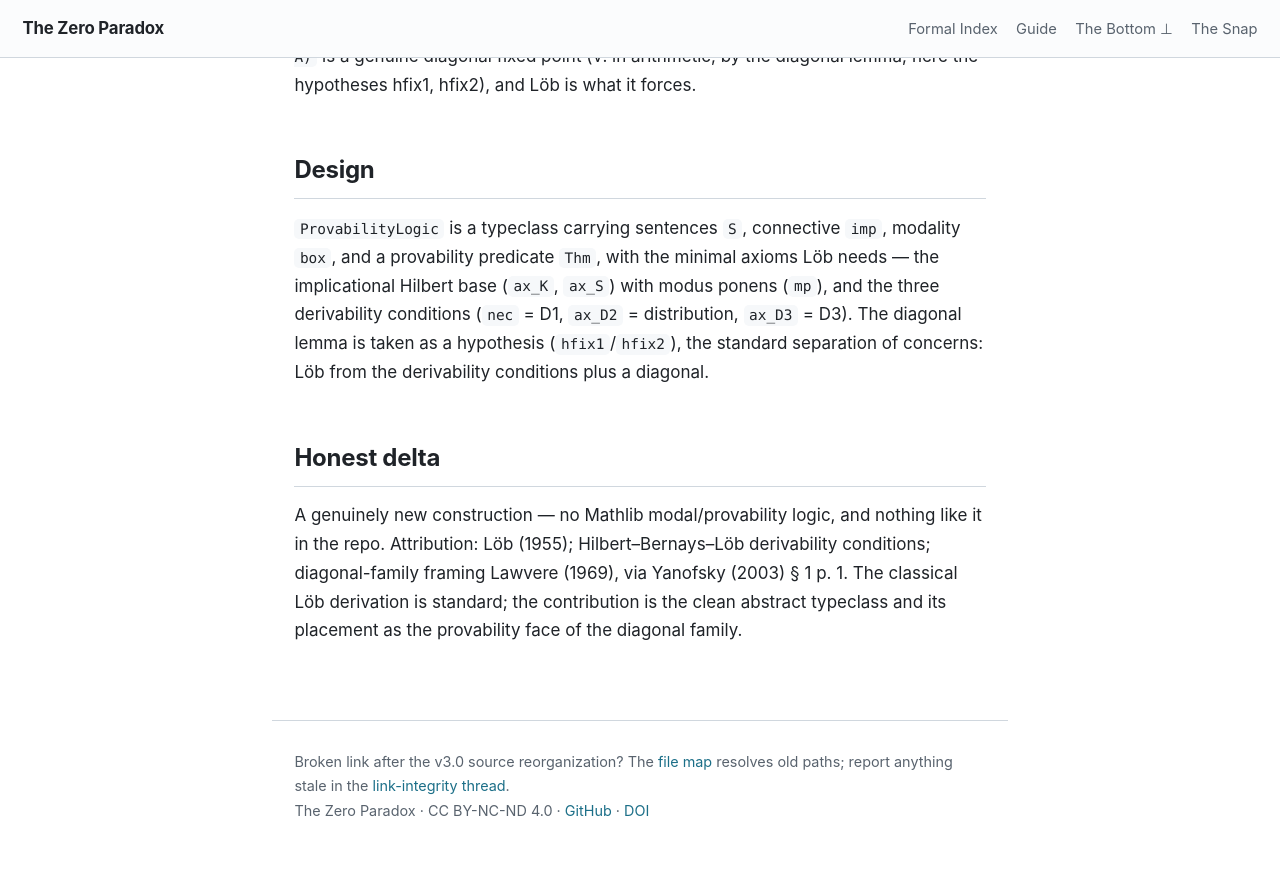
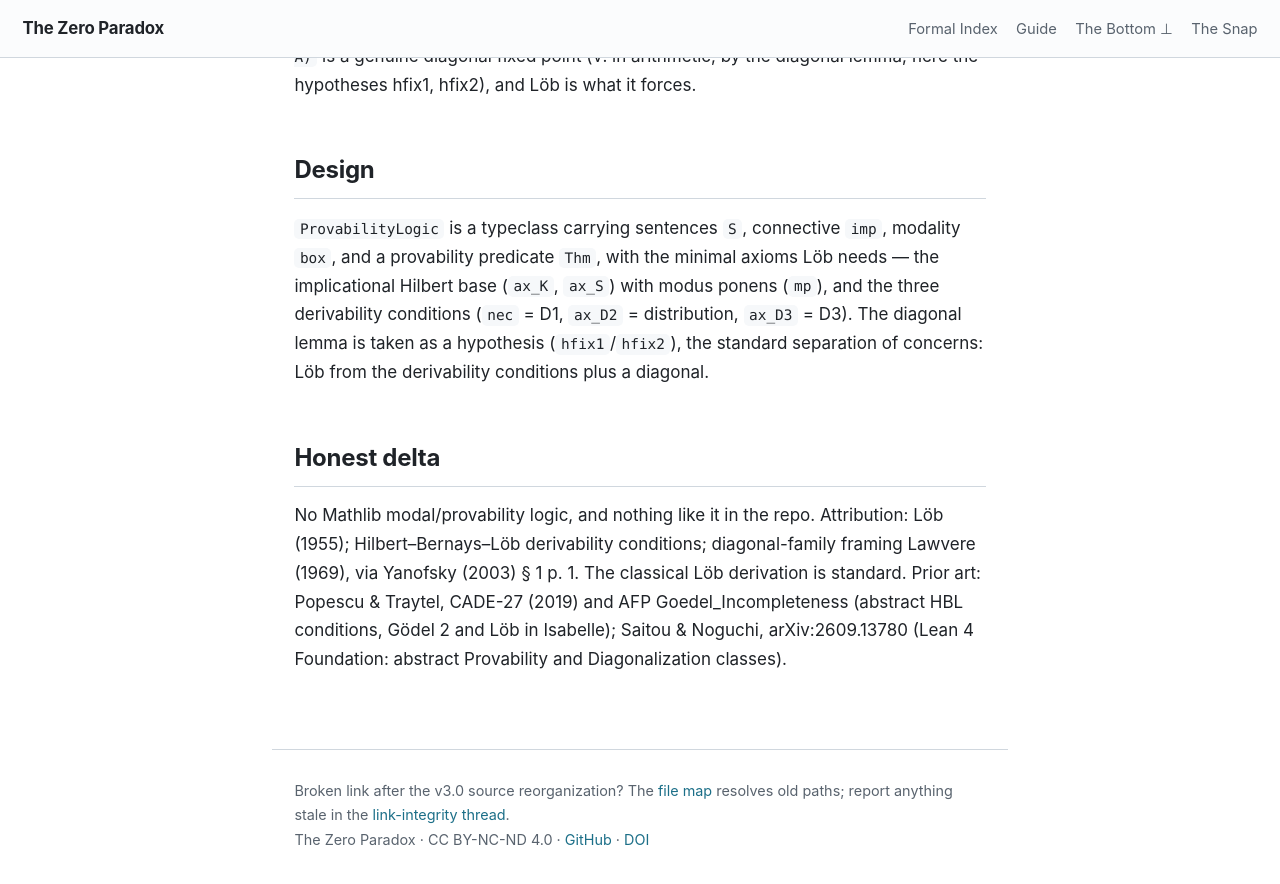
Before and after one commit to timbrigham/ZeroParadox, a Jekyll site: the page built from ZeroParadox/Settheory/Loeb.md, in a window 1280 px wide and 900 px high, scrolled down 786 px. Shown: the top 884 px of the window. Built offline with Jekyll 4.4.1, drawn with Linux system fonts in a browser that asks for light colours; our own code applies the rules of GitHub Pages for plain Markdown files.

Commit message:
Loeb.md: drop the novelty claim, cite prior art per W4-R15
Co-Authored-By: Claude Opus 5.5 (1M context) <noreply@anthropic.com>
Claude-Session: https://claude.ai/code/session_01DYrKY8CR8AeESMvjGVQtzA

```diff
--- a/ZeroParadox/Settheory/Loeb.md
+++ b/ZeroParadox/Settheory/Loeb.md
@@ -30,7 +30,9 @@ separation of concerns: Löb from the derivability conditions plus a diagonal.
 
 ## Honest delta
 
-A genuinely new construction — no Mathlib modal/provability logic, and nothing like it in the repo.
+No Mathlib modal/provability logic, and nothing like it in the repo.
 Attribution: Löb (1955); Hilbert–Bernays–Löb derivability conditions; diagonal-family framing Lawvere
-(1969), via Yanofsky (2003) § 1 p. 1. The classical Löb derivation is standard; the contribution is
-the clean abstract typeclass and its placement as the provability face of the diagonal family.
+(1969), via Yanofsky (2003) § 1 p. 1. The classical Löb derivation is standard.
+Prior art: Popescu & Traytel, CADE-27 (2019) and AFP Goedel_Incompleteness (abstract HBL conditions, Gödel 2
+and Löb in Isabelle); Saitou & Noguchi, arXiv:2609.13780 (Lean 4 Foundation: abstract Provability and Diagonalization
+classes).
```
